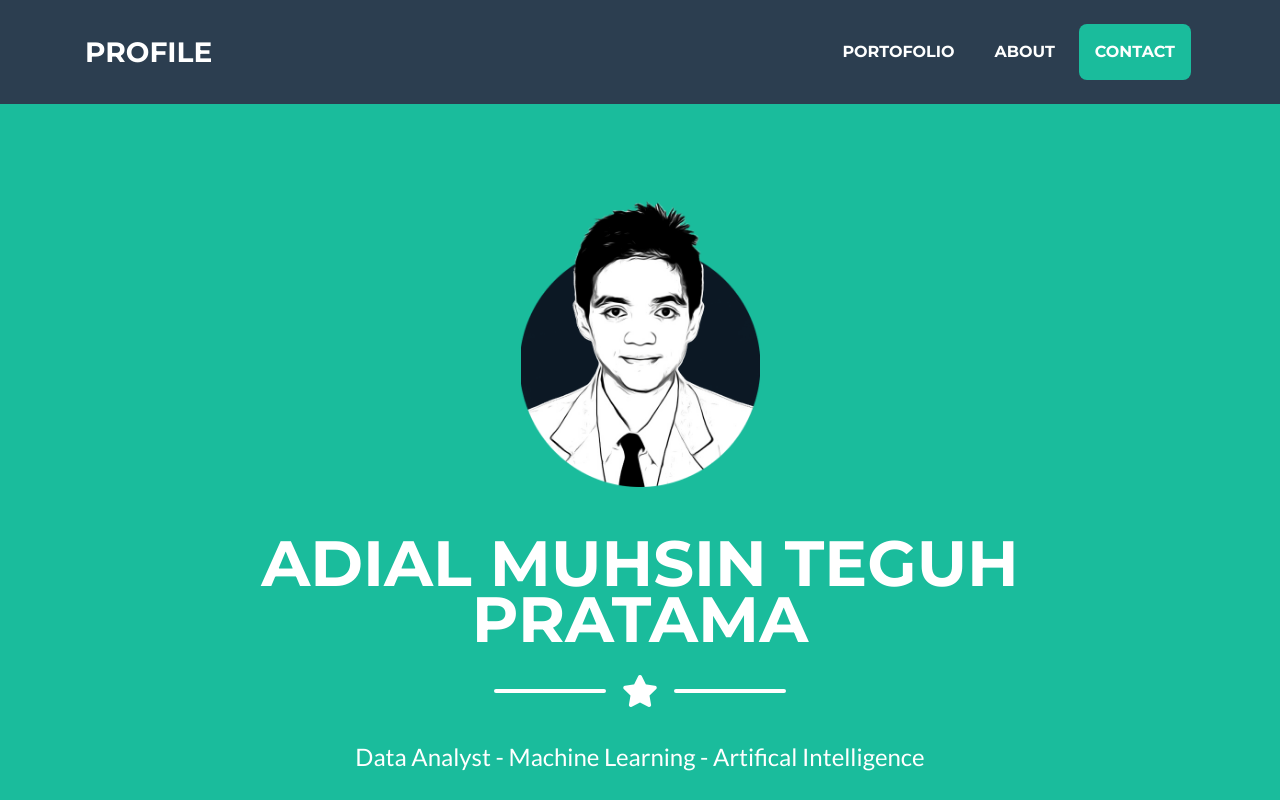
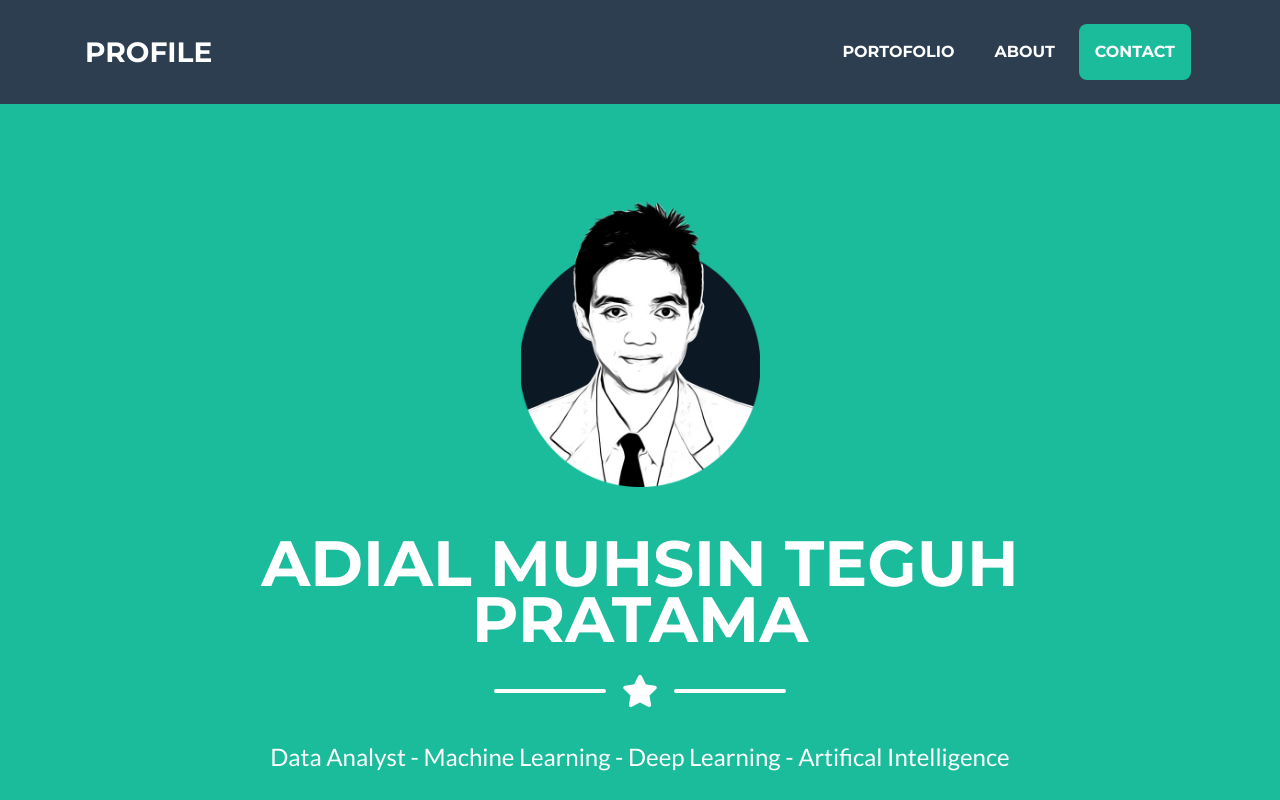
Before and after one commit to adialmuhsin/adialmuhsin.github.io, a website with bundled scripts: page index.html in a window 1280 px wide. Shown: the top 800 px of the page. Built offline with nearby package versions, Linux system fonts and the light colour scheme.

Commit message:
Update index.html

```diff
--- a/index.html
+++ b/index.html
@@ -66,7 +66,7 @@
       </div>
 
       <!-- Masthead Subheading -->
-      <p class="masthead-subheading font-weight-light mb-0">Data Analyst - Machine Learning - Artifical Intelligence</p>
+      <p class="masthead-subheading font-weight-light mb-0">Data Analyst - Machine Learning - Deep Learning - Artifical Intelligence</p>
 
     </div>
   </header>
```
